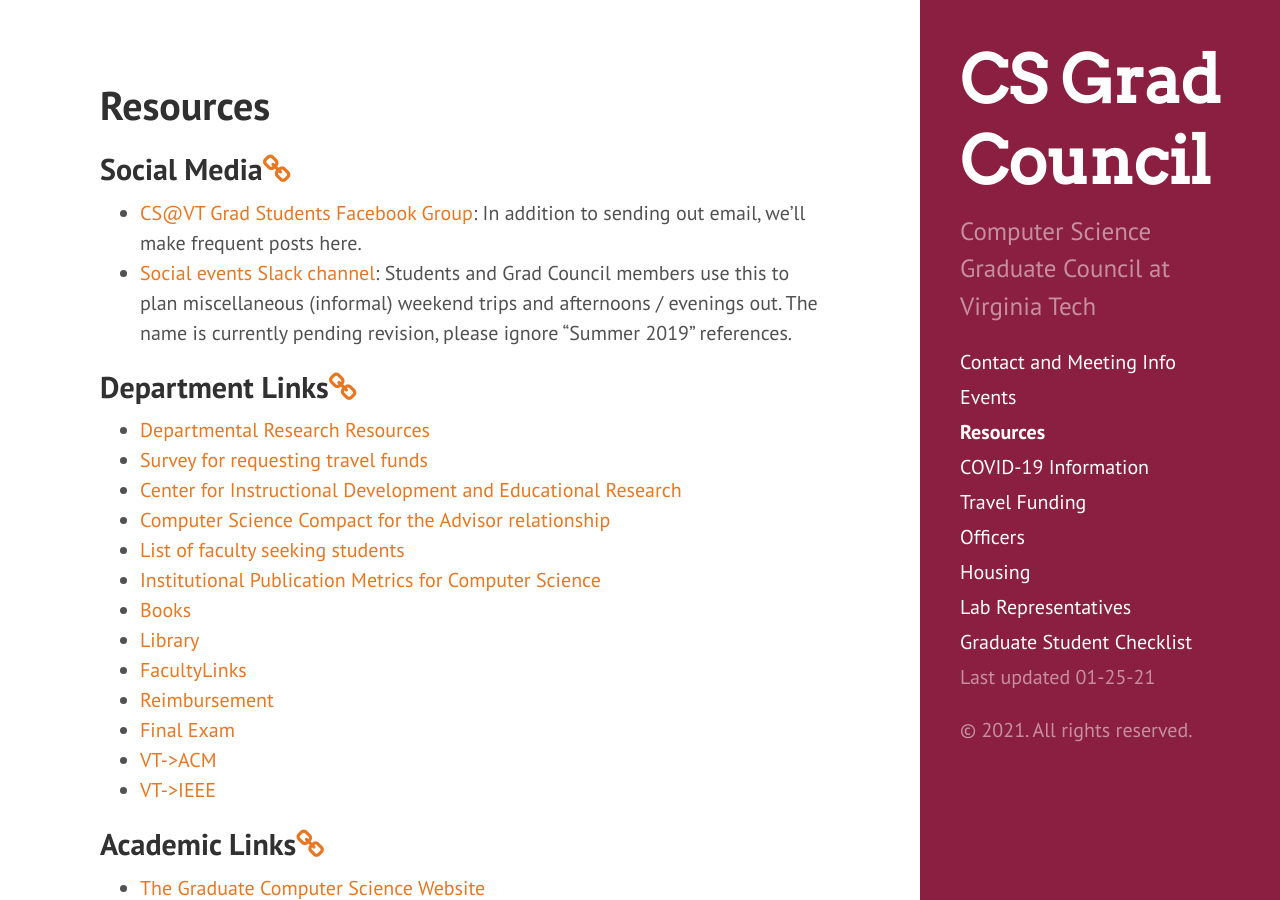
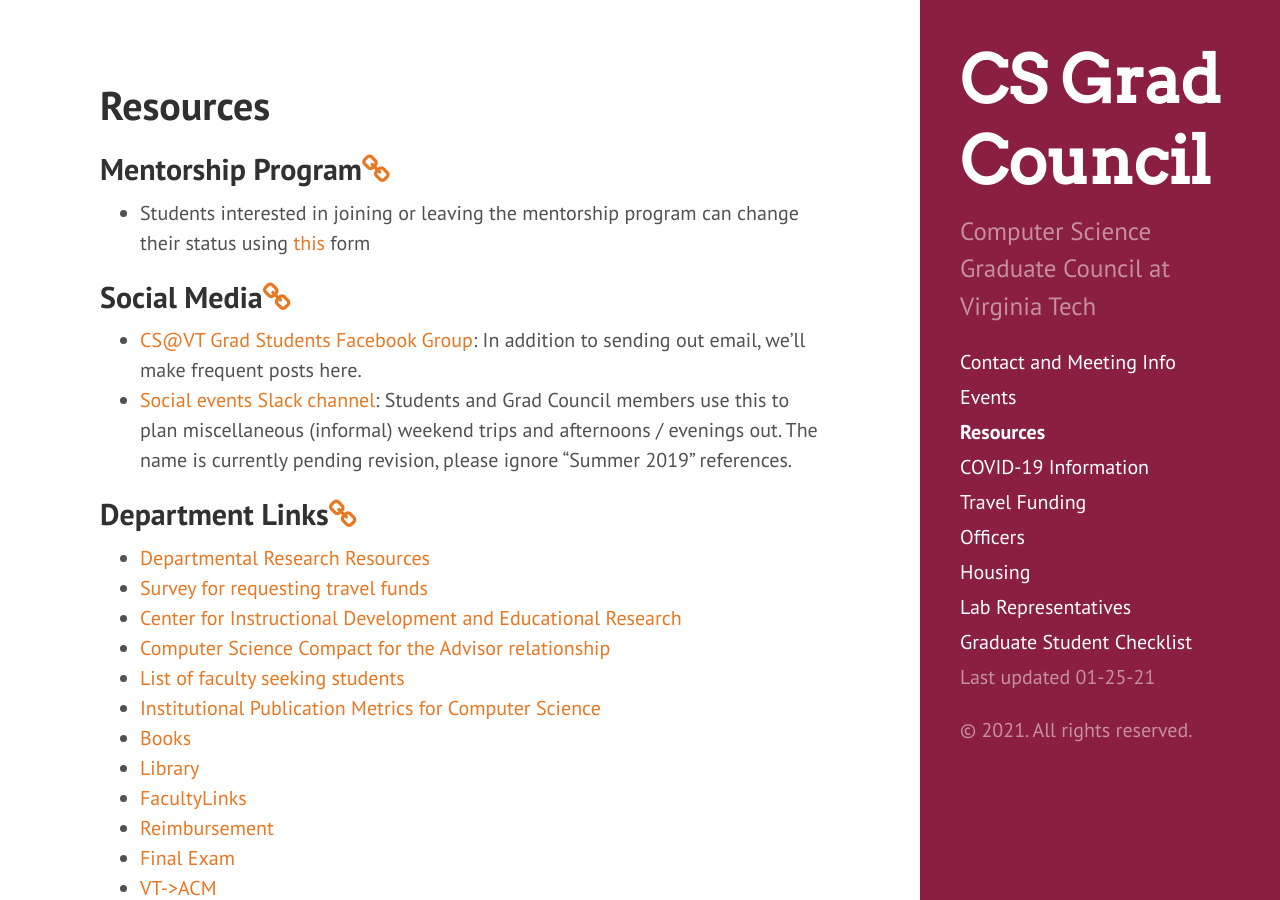
Before and after one commit to CSGraduateCouncil-VirginiaTech/csgc-website, a Jekyll site: the page built from resources.md, in a window 1280 px wide and 900 px high. Built offline with Jekyll 4.4.1, drawn with Linux system fonts in a browser that asks for light colours.

Commit message:
added mentorship program link (#129)
Signed-off-by: Alex Hicks <awh4kc@virginia.edu>

```diff
--- a/resources.md
+++ b/resources.md
@@ -3,6 +3,10 @@ layout: page
 title: Resources
 permalink: /resources/
 ---
+
+## <a name="MentorshipProgram"></a>Mentorship Program<a href="#MentorshipProgram"><i class="fa fa-link" aria-hidden="true"></i></a>
+
+* Students interested in joining or leaving the mentorship program can change their status  using [this](https://docs.google.com/forms/d/e/1FAIpQLSeeFML-P_93Je3t8-uoScsLRPl69VempKU9wB4jnh2Af1Mibw/viewform) form
 
 ## <a name="SocialMedia"></a>Social Media<a href="#SocialMedia"><i class="fa fa-link" aria-hidden="true"></i></a>
 
```
